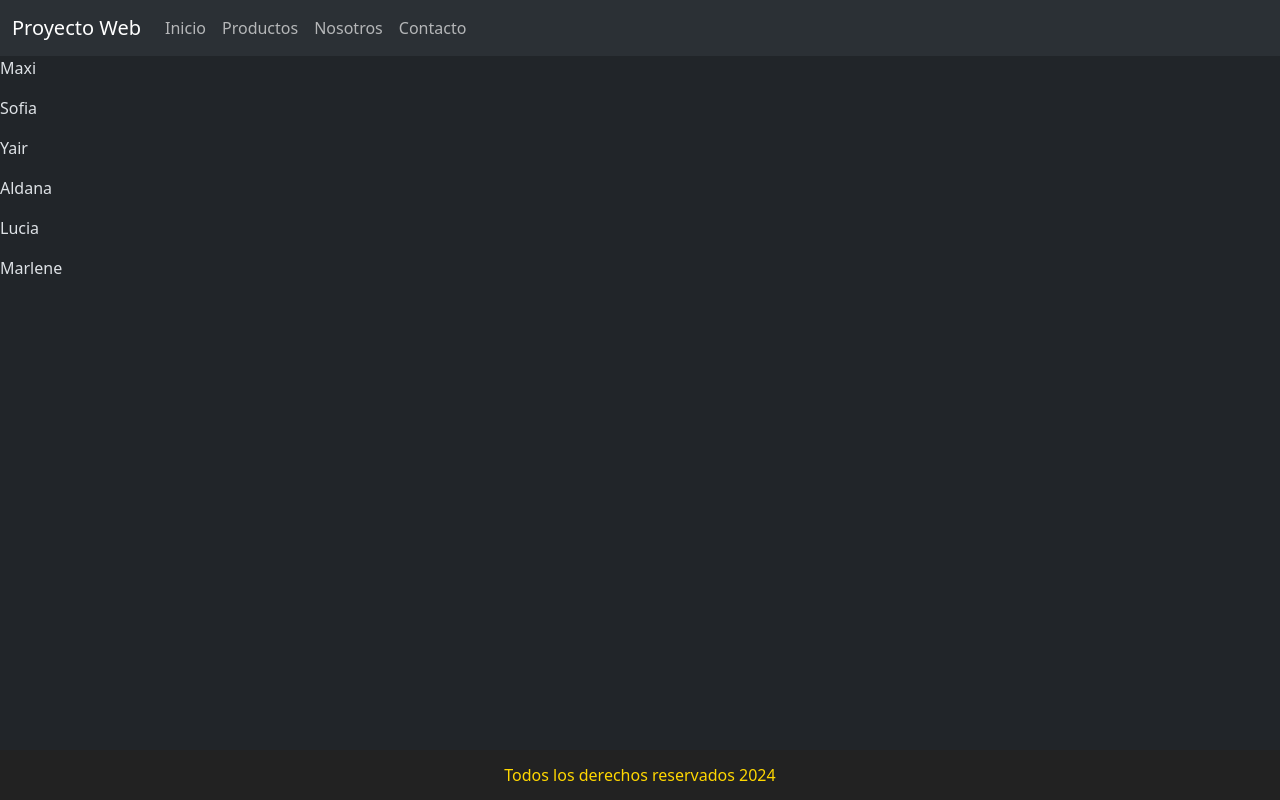
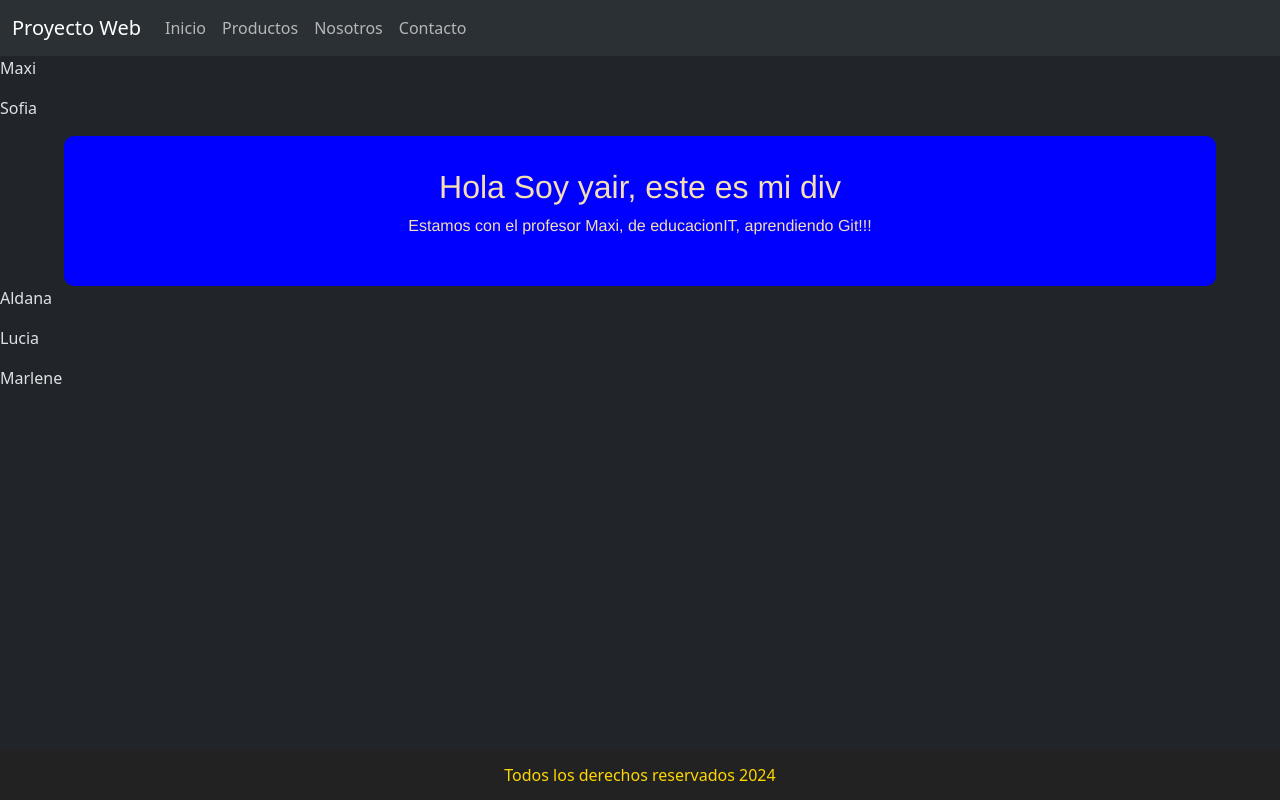
Before and after one commit to mlapeducacionit/proyecto-colab, a website built with Vite: page index.html in a window 1280 px wide. Built offline with nearby package versions, Linux system fonts and the light colour scheme.

Commit message:
Agrego el div en el html

```diff
--- a/index.html
+++ b/index.html
@@ -37,7 +37,13 @@
 
       <p>Sofia</p>
 
-      <p>Yair</p>
+      <div id="yair-contenedor">
+        <h2>Hola Soy yair, este es mi div</h2>
+
+        <p>Estamos con el profesor Maxi, de educacionIT, aprendiendo Git!!!</p>
+
+      </div>
+
 
       <p>Aldana</p>
 
```
